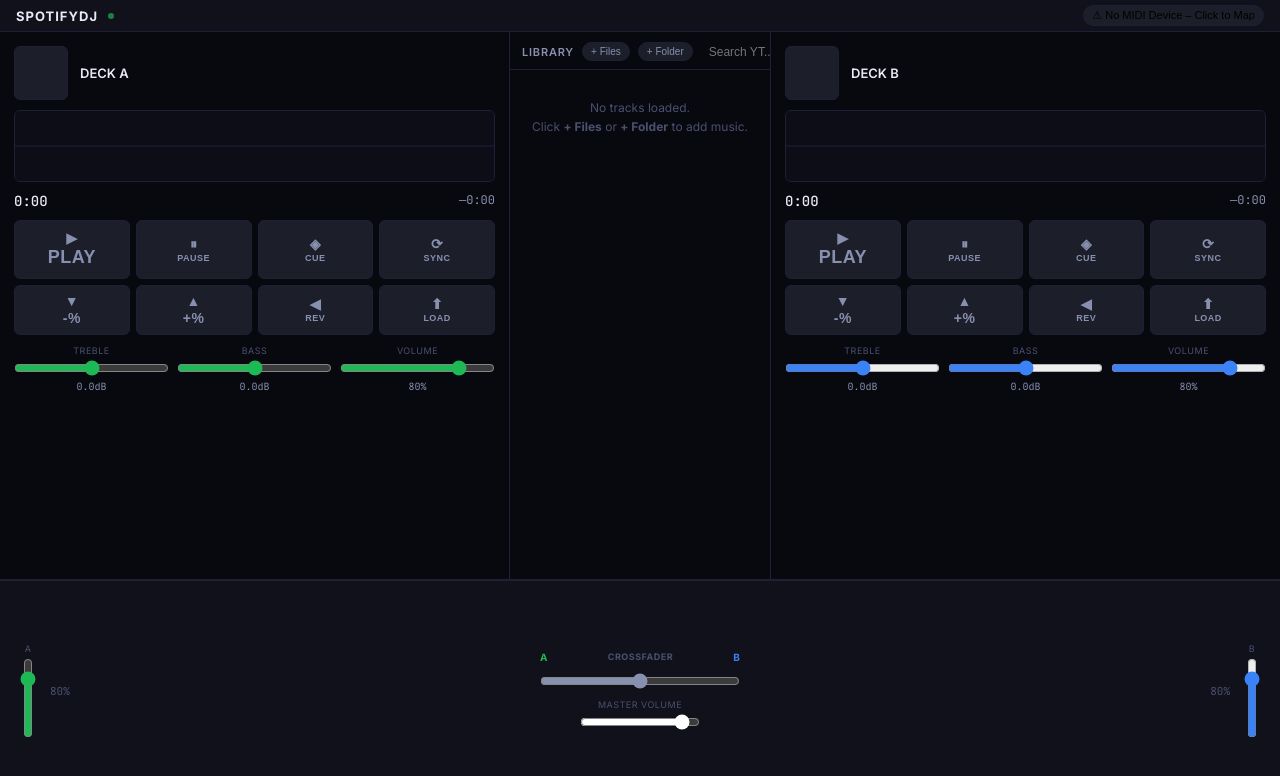
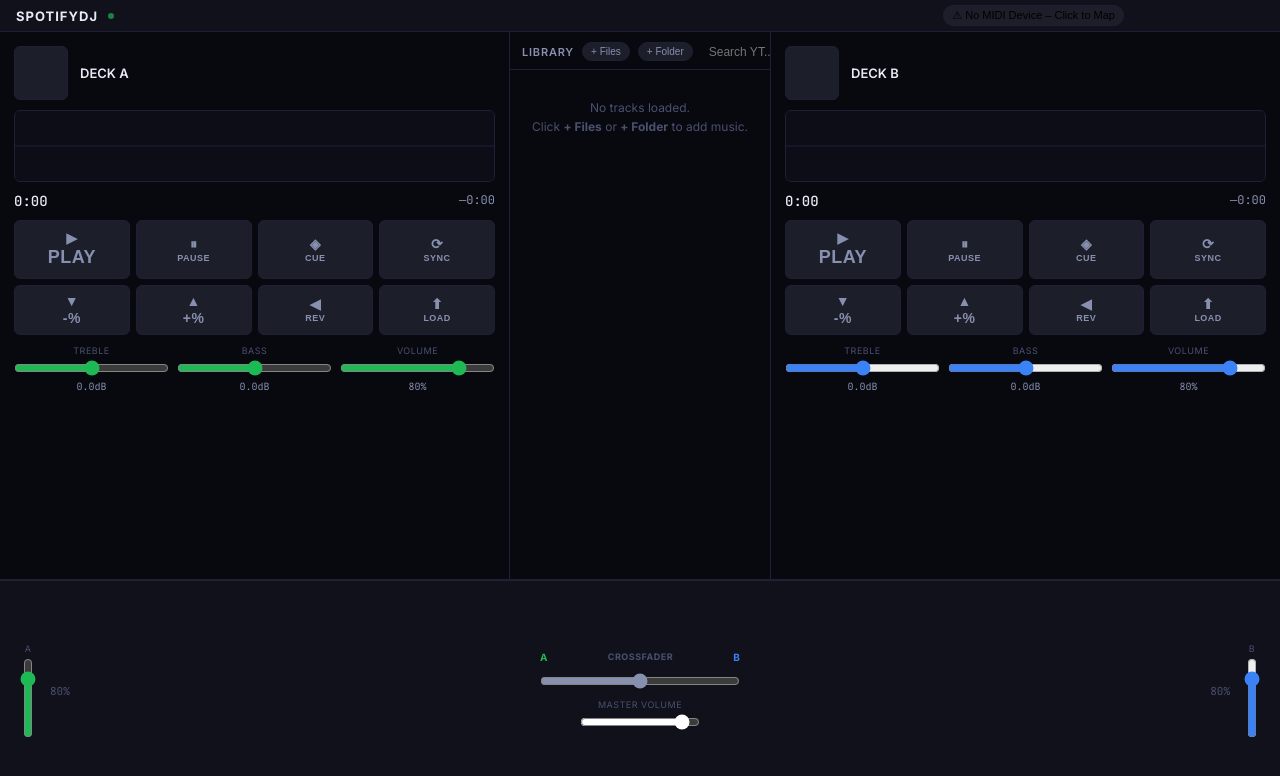
Before and after one commit to SagiEv/ION-Discover-DJ, a React (Vite) app: page / in a window 1280 px wide. Shown: the top 776 px of the page. Built offline with nearby package versions, Linux system fonts and the light colour scheme.

Commit message:
fixed button hiding

```diff
--- a/src/index.css
+++ b/src/index.css
@@ -90,6 +90,7 @@
 .title-bar__midi {
   -webkit-app-region: no-drag;
   margin-left: auto;
+  margin-right: 140px; /* Space for Windows window controls */
   font-size: 11px;
   padding: 3px 8px;
   border-radius: 99px;
@@ -97,6 +98,10 @@
   border: 1px solid var(--border);
   cursor: pointer;
   transition: border-color 0.2s;
+  white-space: nowrap;
+  overflow: hidden;
+  text-overflow: ellipsis;
+  max-width: 250px;
 }
 .title-bar__midi.connected { color: var(--accent-a); border-color: var(--accent-a); }
 .title-bar__midi:hover { border-color: var(--border-bright); }
```
